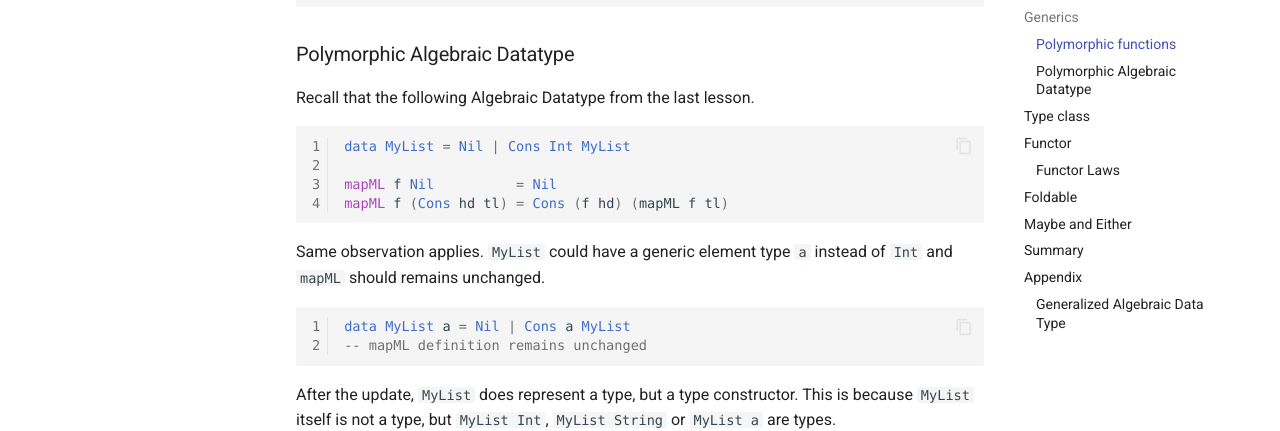
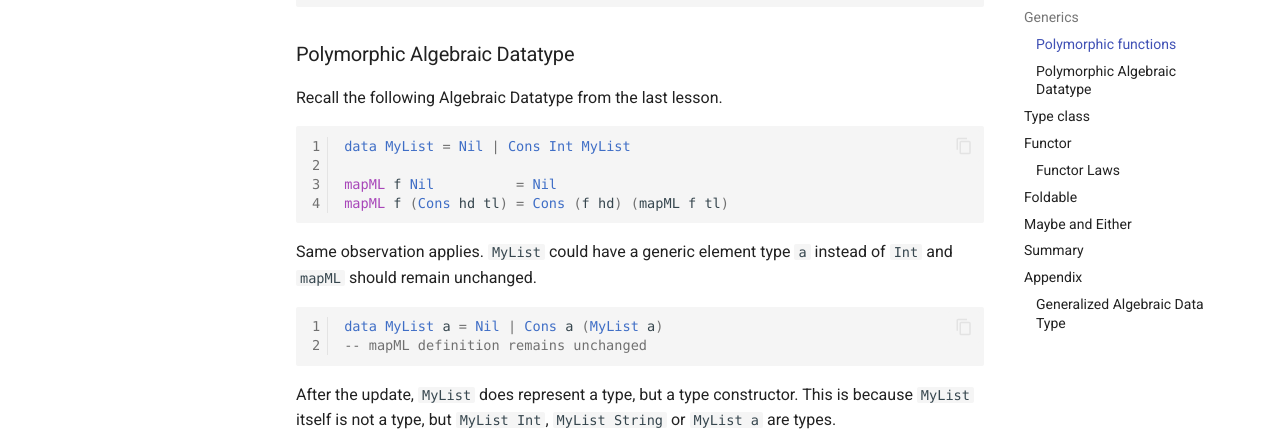
Before and after one commit to 50054-cdpa/notes_haskell, an MkDocs documentation site: the page built from docs/fp_haskell_poly.md, in a window 1280 px wide and 900 px high, scrolled down 2221 px. Shown: the part 172-603 px from the top of the window. Built offline with MkDocs 1.6.1 and Material for MkDocs 9.7.7, drawn with Linux system fonts in a browser that asks for light colours; some web fonts are replaced; comment, search, counter and statistics services are not loaded.

Commit message:
more typo

````diff
--- a/docs/fp_haskell_poly.md
+++ b/docs/fp_haskell_poly.md
@@ -110,7 +110,7 @@ reverse l = case l of
 ### Polymorphic Algebraic Datatype
 
 
-Recall that the following Algebraic Datatype from the last lesson.
+Recall the following Algebraic Datatype from the last lesson.
 
 ```hs
 data MyList = Nil | Cons Int MyList
@@ -119,11 +119,11 @@ mapML f Nil          = Nil
 mapML f (Cons hd tl) = Cons (f hd) (mapML f tl)
 ```
 
-Same observation applies. `MyList` could have a generic element type `a` instead of `Int` and `mapML` should remains unchanged.
+Same observation applies. `MyList` could have a generic element type `a` instead of `Int` and `mapML` should remain unchanged.
 
 
 ```hs
-data MyList a = Nil | Cons a MyList
+data MyList a = Nil | Cons a (MyList a)
 -- mapML definition remains unchanged
 ```
 
````
